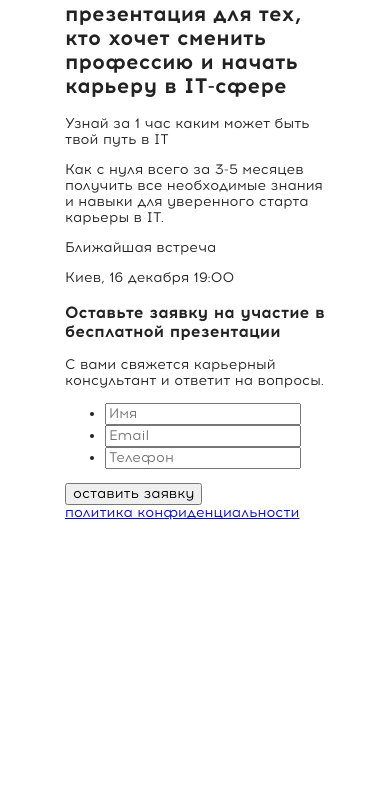
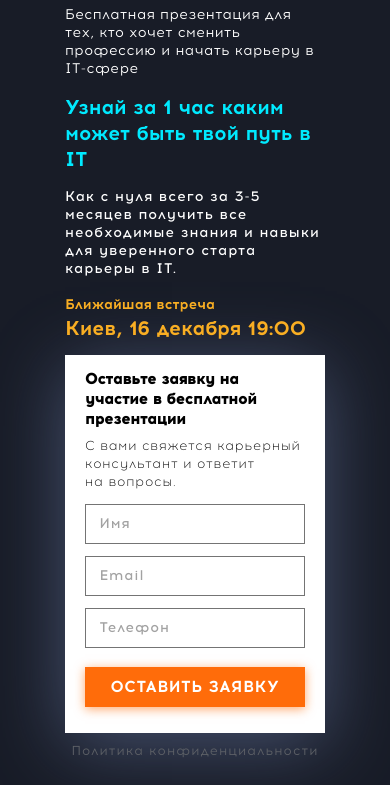
Before and after one commit to tanya-melnyk/team-2-project, a website: page src/index.html in a window 390 px wide. Shown: the part 74-859 px from the top of the page. Drawn offline with nearby package versions, Linux system fonts and the light colour scheme; files that its build step writes are made by us from their sources; files whose address does not match are found by name.

Commit message:
mobile and tablet styles for header

```diff
--- a/src/html/header.html
+++ b/src/html/header.html
@@ -1,6 +1,7 @@
 <!-- *** HEADER *** -->
 
-<header class="page-header container">
+<header class="page-header">
+  <div class="page-header__wrapper container">
     <!-- *** LOGO *** -->
 
     <div class="logo">
@@ -14,6 +15,7 @@
         />
       </a>
     </div>
+    <div class="page-header__inner">
       <!-- *** INFO BLOCK *** -->
 
       <div class="header__info-block">
@@ -25,15 +27,15 @@
           Узнай за 1 час каким может быть твой путь в IT
         </p>
         <p class="header__subject header__subject--med">
-      Как с нуля всего за 3-5 месяцев получить все необходимые знания и навыки
-      для уверенного старта карьеры в IT.
+          Как с нуля всего за 3-5 месяцев получить все необходимые знания и
+          навыки для уверенного старта карьеры в IT.
         </p>
         <p class="header__meeting">Ближайшая встреча</p>
         <p class="header__lead header__lead--yellow">Киев, 16 декабря 19:00</p>
       </div>
 
       <!-- *** APPLICATION FORM SECTION *** -->
-
+      <div class="application-wrapper">
         <section class="application-section">
           <!-- *** Application form header *** -->
 
@@ -42,7 +44,8 @@
               Оставьте заявку на участие в бесплатной презентации
             </h3>
             <p class="application-section__desc">
-        С вами свяжется карьерный консультант и ответит на вопросы.
+              С вами свяжется карьерный консультант и ответит
+              <span class="new-line">на вопросы.</span>
             </p>
           </header>
           <!-- *** Application Form *** -->
@@ -53,9 +56,9 @@
             <ul class="application-form__inputs-list">
               <!-- name -->
 
-        <li class="application-form__input-item">
+              <li class="application-form__inputs-item">
                 <input
-            class="application-form__name"
+                  class="application-form__input"
                   type="text"
                   name="name"
                   placeholder="Имя"
@@ -64,9 +67,9 @@
               </li>
               <!-- email -->
 
-        <li class="application-form__input-item">
+              <li class="application-form__inputs-item">
                 <input
-            class="application-form__email"
+                  class="application-form__input"
                   type="email"
                   name="email"
                   placeholder="Email"
@@ -75,9 +78,9 @@
               </li>
               <!-- phone number -->
 
-        <li class="application-form__input-item">
+              <li class="application-form__inputs-item">
                 <input
-            class="application-form__tel-num"
+                  class="application-form__input"
                   type="tel"
                   name="tel-number"
                   placeholder="Телефон"
@@ -96,6 +99,11 @@
         <!-- *** PRIVACY POLICY LINK *** -->
 
         <div class="privacy-policy">
-    <a href="#" class="privacy-policy__link">политика конфиденциальности</a>
+          <a href="#" class="privacy-policy__link"
+            >Политика конфиденциальности</a
+          >
+        </div>
+      </div>
+    </div>
   </div>
 </header>
--- a/src/index.html
+++ b/src/index.html
@@ -1,5 +1,5 @@
 <!DOCTYPE html>
-<html lang="en">
+<html lang="ru">
 
 <head>
   <meta charset="UTF-8">
--- /dev/null
+++ b/src/sass/components/_header.scss
@@ -0,0 +1,228 @@
+// *** HEADER ***
+.page-header {
+  background-color: $main-bg-color;
+}
+
+.page-header__wrapper {
+  padding-top: $medium-padding;
+  padding-bottom: 16px;
+
+  @media (min-width: $medium-screen-width) {
+    padding: 34px 74px 22px;
+  }
+
+  @media (min-width: $large-screen-width) {
+    padding-top: 31px;
+    padding-right: 133px;
+  }
+}
+
+// *** LOGO ***
+.logo__link {
+  @extend %link;
+  padding: 6px 0;
+}
+
+.page-header__inner {
+  @media (min-width: $large-screen-width) {
+    display: flex;
+    justify-content: space-between;
+  }
+}
+
+// *** INFO BLOCK ***
+.header__info-block {
+  padding: 14px 0;
+
+  @media (min-width: $medium-screen-width) {
+    padding: 20px 0;
+  }
+}
+
+.header__subject {
+  @include font-settings(0.875rem, 1.286);
+  margin-top: 0;
+  margin-bottom: 1rem;
+  font-weight: normal;
+  letter-spacing: 0.03em;
+  color: $primary-light-text;
+
+  &--med {
+    margin-bottom: 1.2rem;
+    font-weight: 500;
+    letter-spacing: 0.07em;
+  }
+
+  @media (min-width: $medium-screen-width) {
+    margin-bottom: 2rem;
+    padding-right: 4rem;
+
+    &--med {
+      @include font-settings(1.125rem, 1.44);
+      margin-bottom: 1.75rem;
+      padding-right: 0;
+    }
+  }
+}
+
+.header__lead {
+  @include font-settings(1.25rem, 1.3);
+  margin-top: 0;
+  margin-bottom: 1rem;
+  font-weight: 700;
+  letter-spacing: -0.01em;
+
+  &--blue {
+    color: $secondary-accent-color;
+  }
+
+  &--yellow {
+    margin-bottom: 0;
+    color: $yellow-accent-color;
+  }
+
+  @media (min-width: $medium-screen-width) {
+    @include font-settings(2.5rem, 1.25);
+  }
+}
+
+.header__meeting {
+  margin: 0;
+  margin-bottom: 0.1rem;
+  font-weight: bold;
+  color: $yellow-accent-color;
+
+  @media (min-width: $medium-screen-width) {
+    @include font-settings(1.125rem, 1);
+  }
+}
+
+// *** APPLICATION FORM SECTION ***
+.application-section {
+  padding: 14px 20px 26px;
+  background-color: $white;
+  box-shadow: 0px 12px 70px 0px rgba(121, 139, 188, 0.48);
+
+  @media (min-width: $medium-screen-width) {
+    padding: 26px 76px 40px;
+  }
+}
+
+// *** Application form header ***
+
+.application-section__header {
+  margin-bottom: 0.8rem;
+  color: $black;
+
+  @media (min-width: $medium-screen-width) {
+    margin-bottom: 1.5rem;
+    text-align: center;
+  }
+}
+
+.application-section__subject {
+  @include font-settings(1rem, 1.25);
+  margin-top: 0;
+  margin-bottom: 0.5rem;
+  font-weight: 800;
+  letter-spacing: -0.04em;
+
+  @media (min-width: $medium-screen-width) {
+    @include font-settings(1.5rem, 1.17);
+    margin-bottom: 1.2rem;
+    padding: 0 3.2rem;
+  }
+}
+
+.application-section__desc {
+  @include font-settings(0.813rem, 1.385);
+  margin: 0;
+  font-weight: 300;
+  letter-spacing: 0.06em;
+
+  @media (min-width: $medium-screen-width) {
+    letter-spacing: 0.07em;
+  }
+}
+
+.new-line {
+  display: block;
+
+  @media (min-width: $medium-screen-width) {
+    display: inline;
+  }
+}
+
+// *** Application Form ***
+// *** inputs ***
+
+.application-form__inputs-list {
+  @extend %list;
+  margin-bottom: 1.2rem;
+
+  @media (min-width: $medium-screen-width) {
+    margin-bottom: 1.7rem;
+  }
+}
+
+.application-form__inputs-item {
+  &:not(:last-child) {
+    margin-bottom: 0.75rem;
+  }
+}
+
+.application-form__input {
+  @include size(100%, 40px);
+  padding: 0;
+  text-indent: 0.85rem;
+  border: {
+    width: 1px;
+    style: solid;
+    color: darken($grey, 18%);
+  }
+
+  &::placeholder {
+    font-weight: 500;
+    letter-spacing: 0.06em;
+    color: $grey;
+  }
+
+  &[required]:focus:valid {
+    outline-color: $secondary-accent-color;
+  }
+
+  &[required]:focus:invalid {
+    outline-color: $primary-accent-color;
+  }
+}
+
+// request button
+
+.application-form__submit-button {
+  @include font-settings(1rem, 2.5);
+  @extend %button;
+  display: block;
+  padding: 0;
+  width: 100%;
+  font-weight: 700;
+  text-transform: uppercase;
+  letter-spacing: 0.03em;
+}
+
+// *** PRIVACY POLICY LINK ***
+
+.privacy-policy {
+  text-align: center;
+}
+
+.privacy-policy__link {
+  @include font-settings(0.813rem, 2.8);
+  @extend %link;
+  letter-spacing: 0.08em;
+  color: $dark-grey;
+
+  &:focus,
+  &:hover {
+    text-decoration: underline;
+  }
+}
--- a/src/sass/styles.scss
+++ b/src/sass/styles.scss
@@ -34,3 +34,4 @@
 @import './base/base';
 
 // Components (modules)
+@import './components/header'
--- a/src/sass/utils/_placeholders.scss
+++ b/src/sass/utils/_placeholders.scss
@@ -15,9 +15,19 @@
 %button {
   background-color: $primary-accent-color;
   color: $primary-light-text;
+  border: none;
   outline: none;
   cursor: pointer;
-  transition-duration: 200ms;
+  box-shadow: 0px 2px 10px 0px rgba(255, 107, 8, 0.59);
+  transition: {
+    duration: 200ms;
+    property: box-shadow;
+  }
+
+  &:focus,
+  &:hover {
+    box-shadow: 0px 2px 12px 2px rgba(255, 107, 8, 0.59);
+  }
 }
 
 /// common properties for all section titles
--- a/src/sass/utils/_variables.scss
+++ b/src/sass/utils/_variables.scss
@@ -7,7 +7,7 @@ $white:            #ffffff;
 $light:            #fbfcfb;
 $light-grey:       #edf0f2;
 $medium-grey:      #e6e9eb;
-$grey:             #a3a3a3;
+$grey:             #a2a2a2;
 $medium-dark-grey: #6b6f7a;
 $dark-grey:        #5d6066;
 $dark:             #222222;
```
Lines whose indentation alone changed are shown as unchanged.
